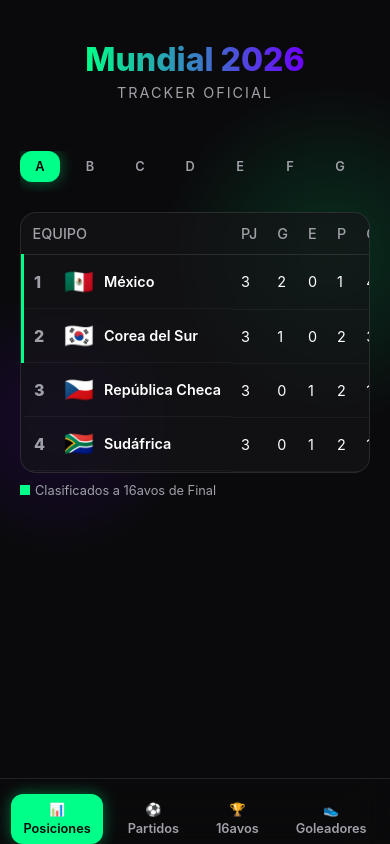
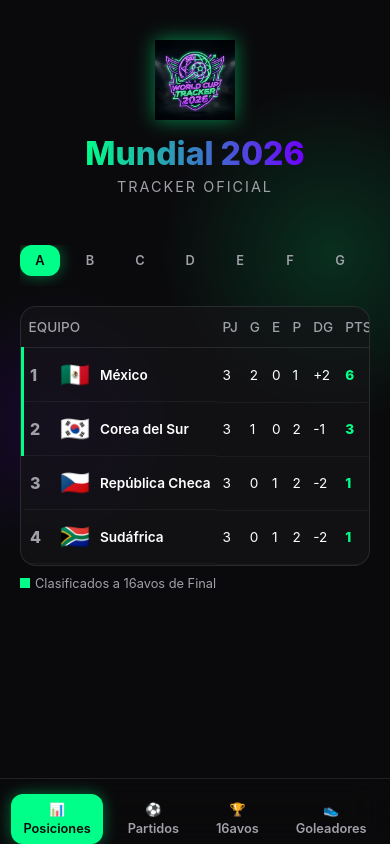
Before and after one commit to CARLOSNR9/mundial-2026-tracker, a React (Vite) app: page / in a window 390 px wide. Built offline with nearby package versions, Linux system fonts and the light colour scheme.

Commit message:
Hide GF/GC on mobile and add official 2026 logo

```diff
--- a/src/App.jsx
+++ b/src/App.jsx
@@ -3,6 +3,8 @@ import Standings from './components/Standings';
 import Matches from './components/Matches';
 import TopScorers from './components/TopScorers';
 import BracketSimulator from './components/BracketSimulator';
+
+import logo from './assets/logo2026.png';
 
 const App = () => {
   const [activeTab, setActiveTab] = useState('standings');
@@ -20,6 +22,8 @@ const App = () => {
   return (
     <div className="app-container">
       <header className="app-header">
+        <img src={logo} alt="Mundial 2026 Logo" style={{ width: '80px', height: '80px', marginBottom: '10px', filter: 'drop-shadow(0 0 10px rgba(0, 255, 136, 0.5))' }} />
+        <br />
         <h1 className="app-title">Mundial 2026</h1>
         <div className="app-subtitle">Tracker Oficial</div>
       </header>
--- a/src/components/Standings.jsx
+++ b/src/components/Standings.jsx
@@ -29,8 +29,8 @@ const Standings = () => {
               <th>G</th>
               <th>E</th>
               <th>P</th>
-              <th>GF</th>
-              <th>GC</th>
+              <th className="hide-on-mobile">GF</th>
+              <th className="hide-on-mobile">GC</th>
               <th>DG</th>
               <th>Pts</th>
             </tr>
@@ -47,8 +47,8 @@ const Standings = () => {
                 <td>{row.w}</td>
                 <td>{row.d}</td>
                 <td>{row.l}</td>
-                <td>{row.gf}</td>
-                <td>{row.ga}</td>
+                <td className="hide-on-mobile">{row.gf}</td>
+                <td className="hide-on-mobile">{row.ga}</td>
                 <td>{row.gd > 0 ? `+${row.gd}` : row.gd}</td>
                 <td className="pts-col">{row.pts}</td>
               </tr>
--- a/src/index.css
+++ b/src/index.css
@@ -358,7 +358,11 @@ body {
   }
 
   .data-table th, .data-table td {
-    padding: 12px 10px;
-    font-size: 0.9rem;
+    padding: 12px 6px;
+    font-size: 0.85rem;
+  }
+
+  .hide-on-mobile {
+    display: none;
   }
 }
```
Also changed, not shown: src/assets/logo2026.png (added).
